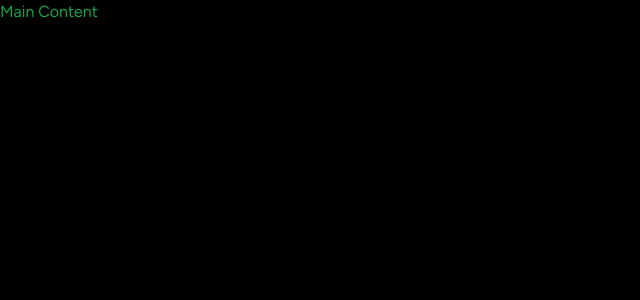
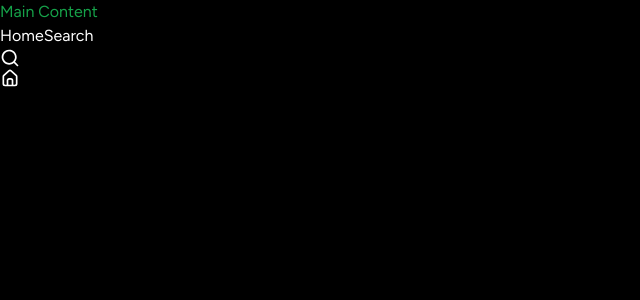
Before and after one commit to raamadithyan/music-app, a Next.js app: page / in a window 1280 px wide. Shown: the top 300 px of the page, without its empty margins (0-640 px from the left). Built offline with nearby package versions, Linux system fonts and the light colour scheme.

Commit message:
iconscout added imported directly

```diff
--- a/app/(components)/Sidebar.tsx
+++ b/app/(components)/Sidebar.tsx
@@ -1,3 +1,10 @@
+"use client";
+
+import { usePathname } from  "next/navigation"
+import { useMemo } from "react";
+ import UilSearch from '@iconscout/react-unicons/icons/uil-search'
+ import UilHome from '@iconscout/react-unicons/icons/uil-estate'
+
 
 interface SidebarProps {
 	children : React.ReactNode;
@@ -5,9 +12,34 @@ interface SidebarProps {
 
 
 const Sidebar:React.FC<SidebarProps>=({children})=> {
+
+	const pathname = usePathname()
+
+	const routes = useMemo(()=>[
+		{
+			icon: UilSearch,
+			label:'Home',
+			active:pathname!=='/search',
+			href:'/'
+		},
+
+		{
+
+			label:'Search',
+			active:pathname==='/search',
+			href:'/search'
+		}
+
+		],[pathname])
 	return (
 		<div>
 			{children}
+			{routes.map(r=>r.label)}
+      <UilSearch size="20" color="white" />
+      <UilHome size="20" color="white" />
+
+
+
 		</div>
 	)
 }
--- a/app/layout.tsx
+++ b/app/layout.tsx
@@ -1,6 +1,7 @@
 import './globals.css'
 import type { Metadata } from 'next'
 import { Figtree } from 'next/font/google'
+ import Sidebar from './(components)/Sidebar'
 
 const font = Figtree({ subsets: ['latin'] })
 
@@ -16,7 +17,11 @@ export default function RootLayout({
 }) {
   return (
     <html lang="en">
-      <body className={font.className}>{children}</body>
+      <body className={font.className}>
+      <Sidebar>
+      {children}
+      </Sidebar>
+      </body>
     </html>
   )
 }
--- a/package.json
+++ b/package.json
@@ -21,5 +21,8 @@
     "react-dom": "18.2.0",
     "tailwindcss": "3.3.3",
     "typescript": "5.1.6"
+  },
+  "devDependencies": {
+    "@iconscout/react-unicons": "^2.0.2"
   }
 }
```
Also changed, not shown: 1 other file (tests, documents, lock files or other folders).
